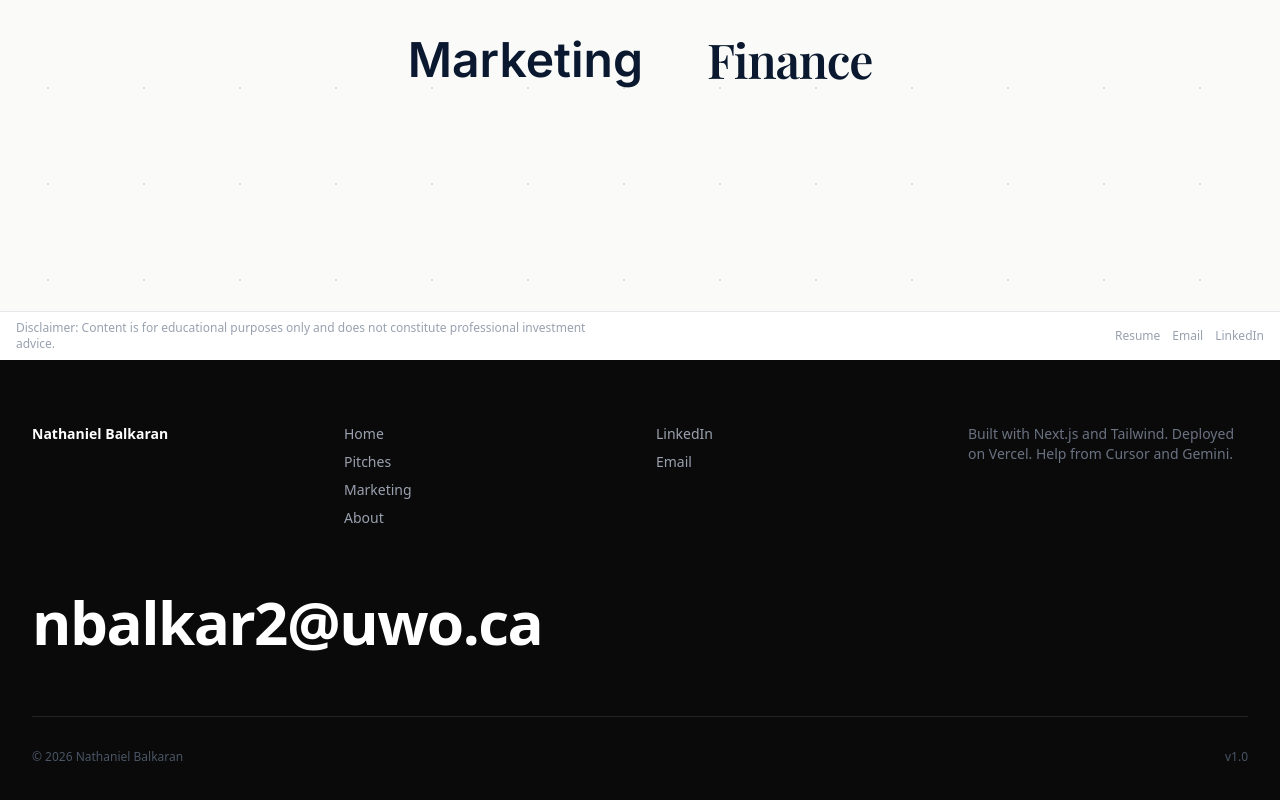
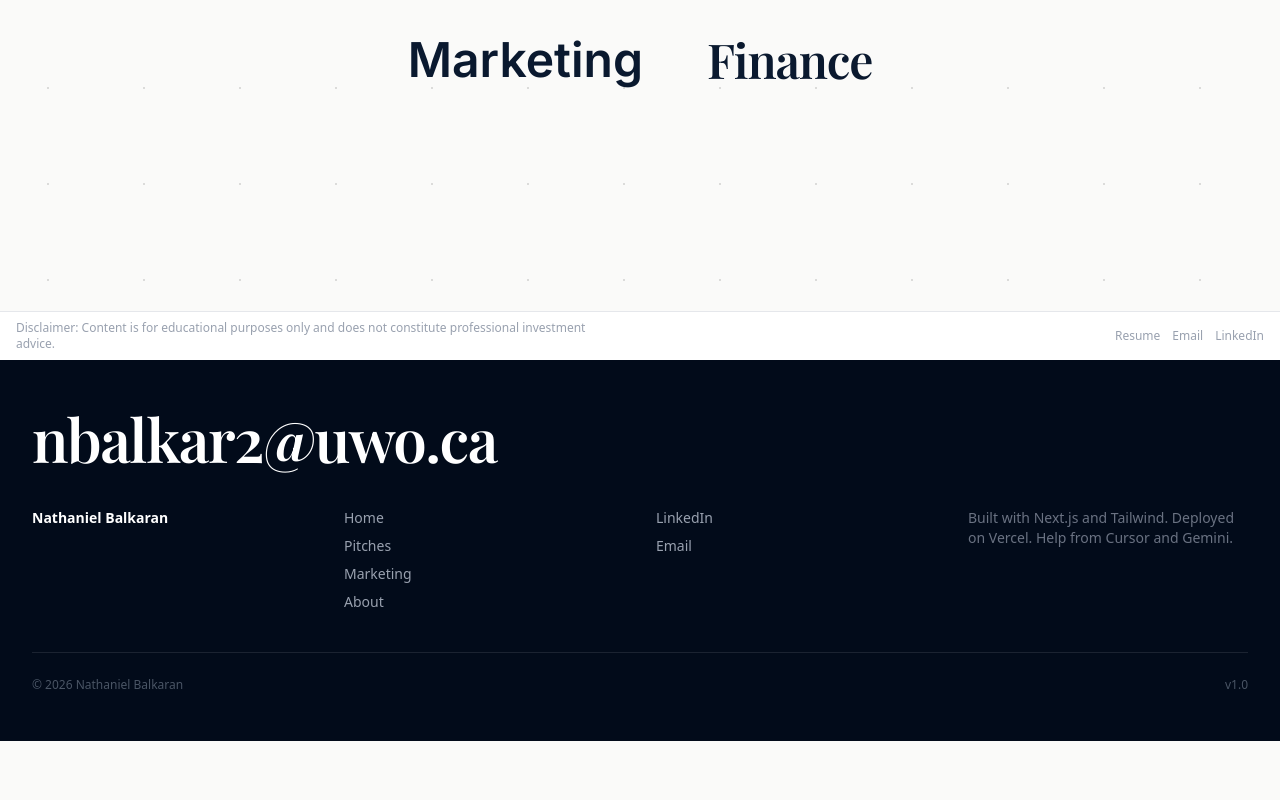
Before and after one commit to nathanielbalkaran/my-portfolio, a Next.js app: page / in a window 1280 px wide. Shown: the part 440-1240 px from the top of the page. After the commit the page ends 1181 px from the top, so only its background shows below. Built offline with nearby package versions, Linux system fonts and the light colour scheme; a web font is replaced by a local one.

Commit message:
Update bio and metadata

```diff
--- a/components/Footer.tsx
+++ b/components/Footer.tsx
@@ -9,9 +9,19 @@ const pages = [
 
 export function Footer() {
   return (
-    <footer className="bg-[#0A0A0A] text-white py-16 px-8">
+    <footer className="bg-[#020B1A] text-white py-12 px-8">
+      {/* Prominent email */}
+      <div className="mb-10">
+        <a
+          href="mailto:nbalkar2@uwo.ca"
+          className="text-4xl md:text-6xl font-serif font-semibold tracking-tight hover:text-gray-300 transition-colors block"
+        >
+          nbalkar2@uwo.ca
+        </a>
+      </div>
+
       {/* Top Section: 4 columns */}
-      <div className="grid grid-cols-2 md:grid-cols-4 gap-8 mb-16 text-sm">
+      <div className="grid grid-cols-2 md:grid-cols-4 gap-8 mb-10 text-sm">
         {/* Col 1: Brand */}
         <div>
           <span className="font-semibold">Nathaniel Balkaran</span>
@@ -64,18 +74,8 @@ export function Footer() {
         </p>
       </div>
 
-      {/* Middle Section: Prominent email */}
-      <div className="mb-16">
-        <a
-          href="mailto:nbalkar2@uwo.ca"
-          className="text-4xl md:text-6xl font-semibold tracking-tight hover:text-gray-300 transition-colors block"
-        >
-          nbalkar2@uwo.ca
-        </a>
-      </div>
-
       {/* Bottom Section */}
-      <div className="border-t border-white/10 mt-16 pt-8 flex justify-between text-xs text-gray-600">
+      <div className="border-t border-white/10 mt-10 pt-6 flex justify-between text-xs text-gray-600">
         <span>© 2026 Nathaniel Balkaran</span>
         <span>v1.0</span>
       </div>
```
